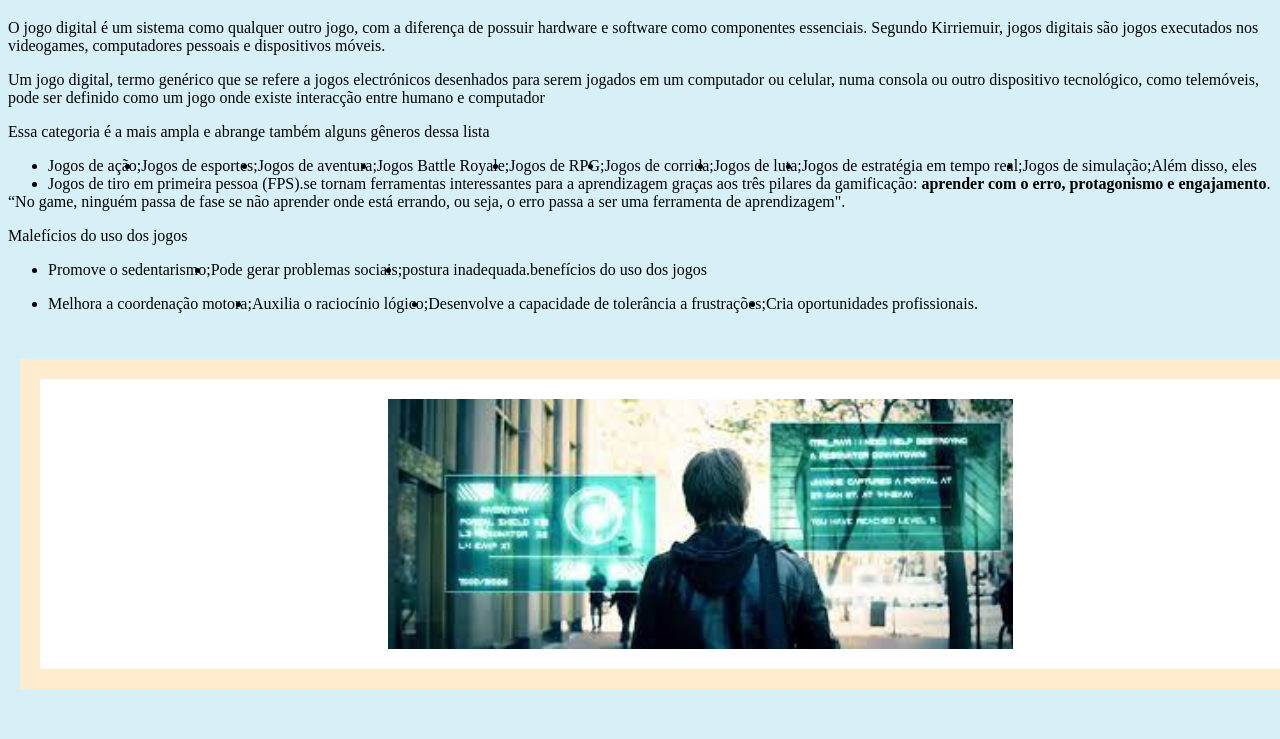
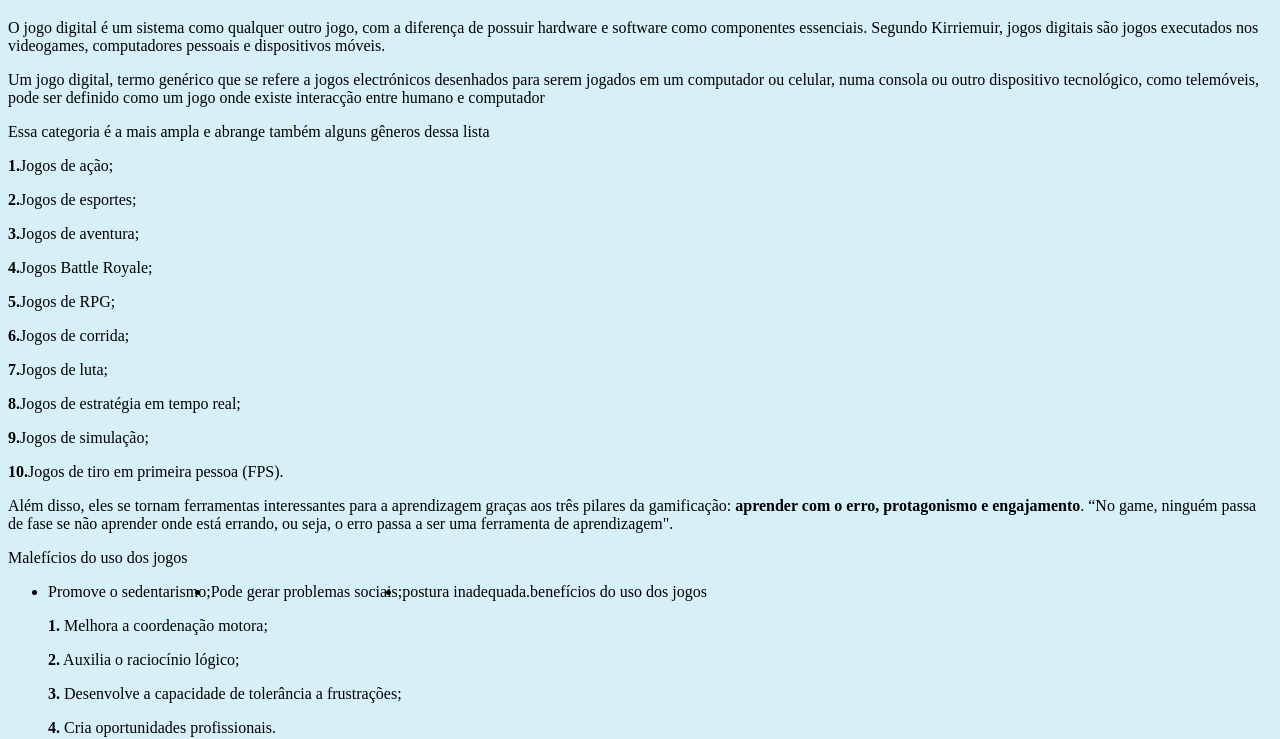
Before and after one commit to carvalhoerica/primeiroC_2t, a plain HTML site: page pagina01.html in a window 1280 px wide. Shown: the part 61-800 px from the top of the page. Drawn offline with Linux system fonts and the light colour scheme.

Commit message:
Add files via upload

```diff
--- a/estilo.css
+++ b/estilo.css
@@ -47,7 +47,7 @@ li a:hover{
     width: 100%;
     height: 250px;
     background: #ffffff;
-    top: 400px;
+    top: 800px;
     left: 0;
     margin: 20px;
     border-color: blanchedalmond;
@@ -62,7 +62,7 @@ li a:hover{
    }
    .rodape {
      position: absolute;
-     bottom: -600px;
+     bottom: -725px;
      width: 100%;
      height: 50px;
      background: black;
--- a/pagina01.html
+++ b/pagina01.html
@@ -24,20 +24,18 @@
    <p>O jogo digital é um sistema como qualquer outro jogo, com a diferença de possuir hardware e software como componentes essenciais. Segundo Kirriemuir, jogos digitais são jogos executados nos videogames, computadores pessoais e dispositivos móveis.</p>
    <p>Um jogo digital, termo genérico que se refere a jogos electrónicos desenhados para serem jogados em um computador ou celular, numa consola ou outro dispositivo tecnológico, como telemóveis, pode ser definido como um jogo onde existe interacção entre humano e computador</p>
    <p>Essa categoria é a mais ampla e abrange também alguns gêneros dessa lista</p>
-     <ul>
-       <li>Jogos de ação;</li>
-       <li>Jogos de esportes;</li>
-       <li>Jogos de aventura;</li>
-       <li>Jogos Battle Royale;</li>
-       <li>Jogos de RPG;</li>
-       <li>Jogos de corrida;</li>
-       <li>Jogos de luta;</li>
-       <li>Jogos de estratégia em tempo real;</li>
-       <li>Jogos de simulação;</li>
-       <li>Jogos de tiro em primeira pessoa (FPS).</li>
-     </ul>
-    <p>Além disso, eles se tornam ferramentas interessantes para a aprendizagem graças aos três pilares da gamificação: <strong>aprender com o erro, protagonismo e engajamento</strong>. “No game, ninguém passa de fase se não aprender onde está errando, ou seja, o erro passa a ser uma ferramenta de aprendizagem".</p>
-    <p>Malefícios do uso dos jogos</p>
+   <p><strong>1.</strong>Jogos de ação;</p>
+   <p><strong>2.</strong>Jogos de esportes;</p>
+   <p><strong>3.</strong>Jogos de aventura;</p>
+   <p><strong>4.</strong>Jogos Battle Royale;</p>
+   <p><strong>5.</strong>Jogos de RPG;</p>
+   <p><strong>6.</strong>Jogos de corrida;</p>
+   <p><strong>7.</strong>Jogos de luta;</p>
+   <p><strong>8.</strong>Jogos de estratégia em tempo real;</p>
+   <p><strong>9.</strong>Jogos de simulação;</p>
+   <p><strong>10.</strong>Jogos de tiro em primeira pessoa (FPS).</p>
+   <p>Além disso, eles se tornam ferramentas interessantes para a aprendizagem graças aos três pilares da gamificação: <strong>aprender com o erro, protagonismo e engajamento</strong>. “No game, ninguém passa de fase se não aprender onde está errando, ou seja, o erro passa a ser uma ferramenta de aprendizagem".</p>
+   <p>Malefícios do uso dos jogos</p>
       <ul>
          <li>Promove o sedentarismo;</li>
          <li>Pode gerar problemas sociais;</li>
@@ -45,10 +43,10 @@
       </ul>
     <p>benefícios do uso dos jogos</p>
       <ul>
-         <li>Melhora a coordenação motora;</li>
-         <li>Auxilia o raciocínio lógico;</li>
-         <li>Desenvolve a capacidade de tolerância a frustrações;</li>
-         <li>Cria oportunidades profissionais.</li>
+         <p><strong>1.</strong> Melhora a coordenação motora;</p>
+         <p><strong>2.</strong> Auxilia o raciocínio lógico;</p>
+         <p><strong>3.</strong> Desenvolve a capacidade de tolerância a frustrações;</p>
+         <p><strong>4.</strong> Cria oportunidades profissionais.</p>
       </ul>
 </body>
 </html>
```
